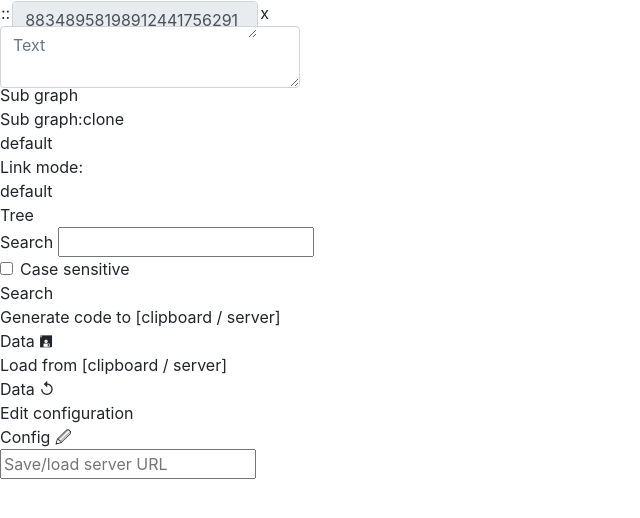
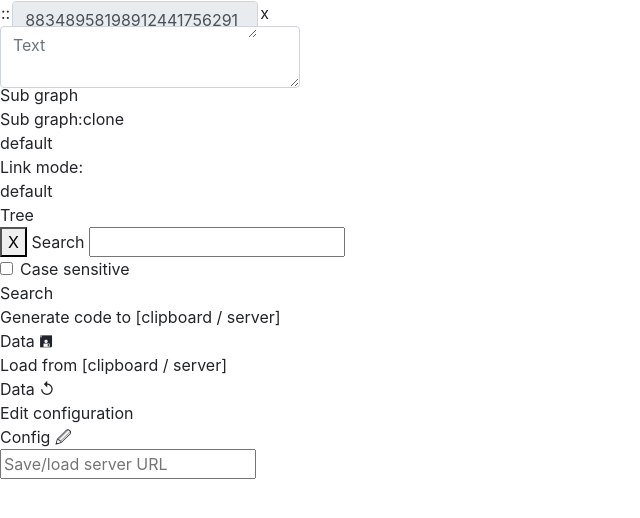
Before and after one commit to AdrienCastex/NodeLinkArchitect, a React app: page / in a window 1280 px wide. Shown: the top 518 px of the page, without its empty margins (0-640 px from the left). Built offline with nearby package versions, Linux system fonts and the light colour scheme; what monaco-editor, monaco-jsx-syntax-highlight would draw is missing.

Commit message:
Added better UI for search

```diff
--- a/src/logic/App/AppStyle.css
+++ b/src/logic/App/AppStyle.css
@@ -406,17 +406,20 @@ polyline {
 }
 
 .search-input-line {
-    width: calc(25.5ch + 30ch);
     display: inline-block;
 }
-.search-input-line input {
-    width: 30ch !important;
+.search-input-line > input {
     height: 1.2em;
     border: 1px solid black !important;
-    margin-right: 1ch !important;
 }
-.search-input-line .form-check {
-    margin-left: 1ch;
+.search-input-line > button:hover {
+    background-color: orange;
+    color: black;
+}
+.search-input-line > button {
+    background-color: white;
+    border: 1px solid black;
+    cursor: pointer;
 }
 
 .search-result-wrapper {
--- a/src/logic/App/AppView.tsx
+++ b/src/logic/App/AppView.tsx
@@ -1,4 +1,4 @@
-import React, { useCallback, useEffect, useReducer, useState } from "react";
+import React, { useCallback, useEffect, useReducer, useRef, useState } from "react";
 import { Graph, GraphLink, GraphNode, GraphNodeLink } from "../Graph";
 import { StoryNodeView } from "../StoryNode/StoryNodeView";
 import "./AppStyle";
@@ -207,6 +207,7 @@ export function AppView() {
     const [saving, setSaving] = useState<{ status: 'pending' | 'done' | 'error' }[]>([]);
     const [search, setSearch] = useState<string>('');
     const [searchCaseSensitive, setSearchCaseSensitive] = useState<boolean>(false);
+    const searchInputRef = useRef<HTMLInputElement>();
 
     save = useCallback(() => {
         const currentSavingEntry: typeof saving[0] = {
@@ -843,8 +844,15 @@ export function AppView() {
 
         <div className="btns-panel" style={{ pointerEvents: currentDragging ? 'none' : undefined }} onMouseDown={(e) => e.stopPropagation()}>
             <SideButton
-                onClick={save}
-                desc={<span className="search-input-line">Search <input type="text" value={search} onChange={(e) => {
+                onClick={() => {
+                    if(searchInputRef.current) {
+                        searchInputRef.current.focus();
+                    }
+                }}
+                forceOpen={!!search || document.activeElement === searchInputRef.current}
+                desc={<span className="search-input-line"><button onClick={() => {
+                    setSearch('');
+                }}>X</button> Search <input type="text" ref={searchInputRef} onFocus={() => forceUpdate()} onBlur={() => forceUpdate()} value={search} onChange={(e) => {
                     setSearch(e.target.value);
                 }} /> <Form.Check label="Case sensitive" type="checkbox" checked={searchCaseSensitive} onChange={(e) => setSearchCaseSensitive(e.target.checked)} /></span>}
                 sideItems={search?.trim() && graph ? (graph.nodes as GraphNodeLink[]).concat(graph.links)
--- a/src/logic/App/SideButton.tsx
+++ b/src/logic/App/SideButton.tsx
@@ -1,9 +1,9 @@
 import React from "react";
 import './SideButtonStyle';
 
-export function SideButton(props: { desc: React.ReactNode, onClick: () => void, children: any, sideItems?: React.ReactNode[] }) {
+export function SideButton(props: { desc: React.ReactNode, forceOpen?: boolean, onClick: () => void, children: any, sideItems?: React.ReactNode[] }) {
 
-    return <div className="side-btn">
+    return <div className={"side-btn " + (props.forceOpen ? 'force-open' : '')}>
         <div className="side-btn-desc">{props.desc}</div>
         {props.sideItems && props.sideItems.length > 0 ? <div className="side-btn-items">{props.sideItems}</div> : undefined}
         <div className="side-btn-content" onClick={() => props.onClick()}>{props.children}</div>
--- a/src/logic/App/SideButtonStyle.css
+++ b/src/logic/App/SideButtonStyle.css
@@ -29,11 +29,12 @@
     display: inline-block;
     height: 1.55em;
 }
+.side-btn.force-open .side-btn-desc,
 .side-btn:hover .side-btn-desc {
     display: inline-block;
 }
 
-.btns-panel input {
+.btns-panel > input {
     display: inline-block;
     position: absolute;
     z-index: 10000;
```
Also changed, not shown: 1 other file (tests, documents, lock files or other folders).
